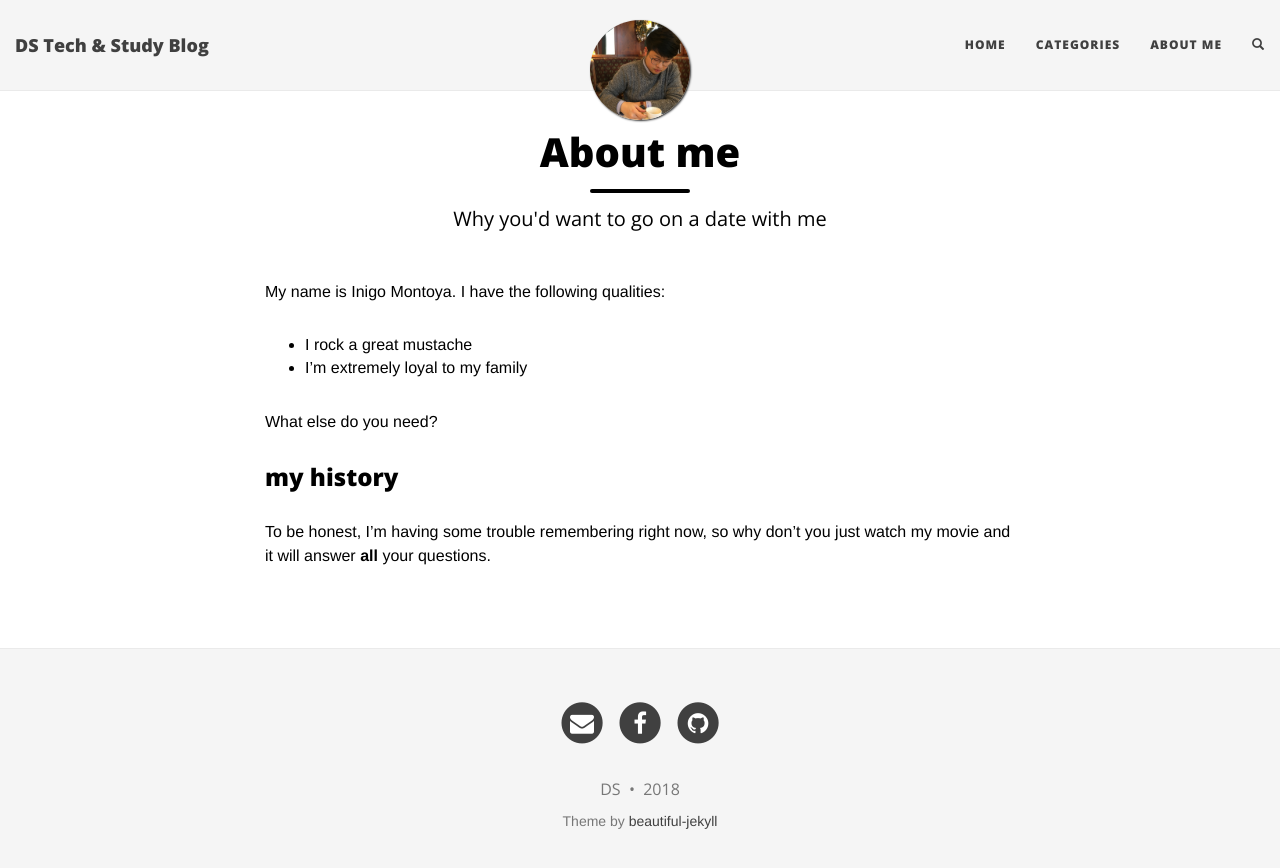
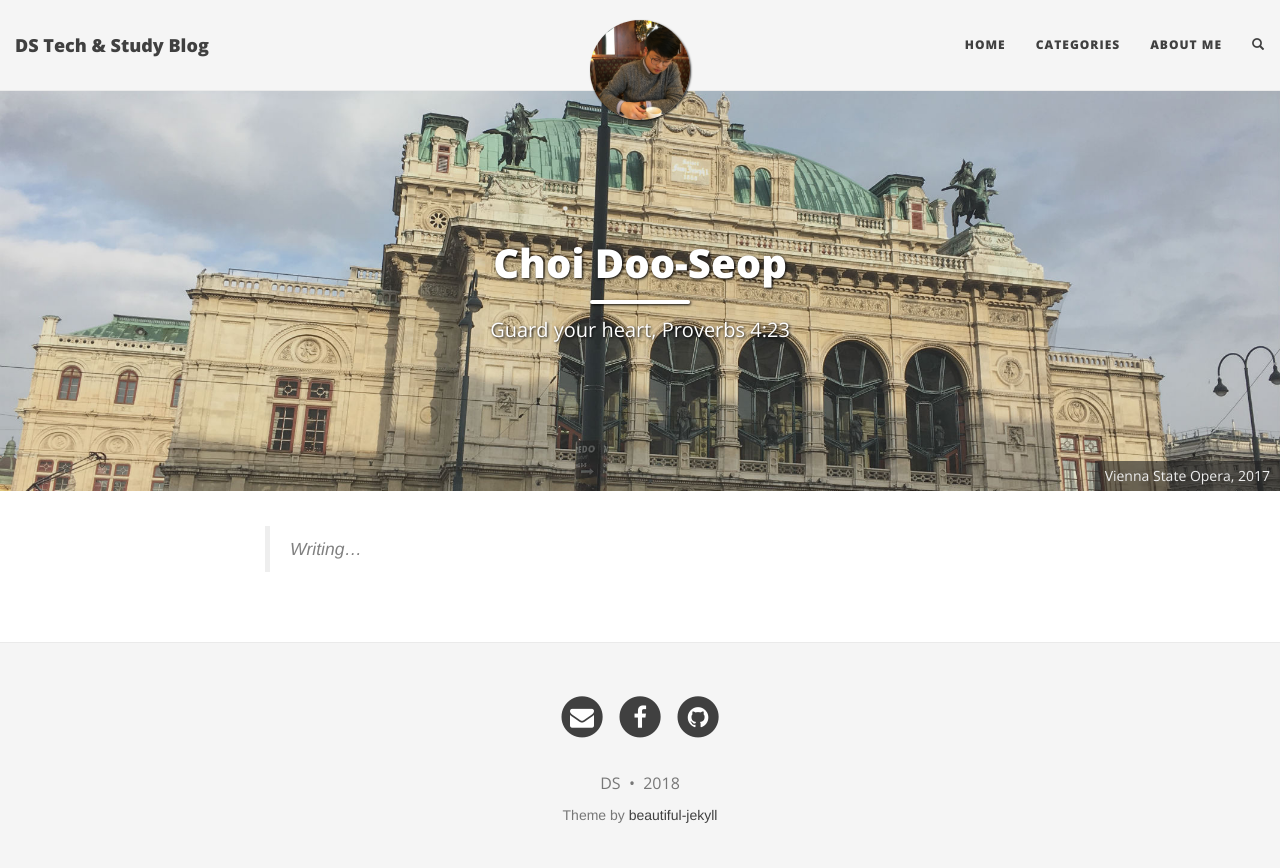
Before and after one commit to choidslab/choidslab.github.io, a Jekyll site: the page built from aboutme.md, in a window 1280 px wide. Shown: the top 868 px of the page. Built offline with Jekyll 4.4.1, drawn with Linux system fonts in a browser that asks for light colours; nearby versions of some CDN libraries.

Commit message:
Updated aboutme.md

```diff
--- a/aboutme.md
+++ b/aboutme.md
@@ -1,16 +1,9 @@
 ---
 layout: page
-title: About me
-subtitle: Why you'd want to go on a date with me
+title: Choi Doo-Seop
+subtitle: "Guard your heart, Proverbs 4:23"
+bigimg:
+  - "/img/aboutme.jpg" : "Vienna State Opera, 2017"
 ---
 
-My name is Inigo Montoya. I have the following qualities:
-
-- I rock a great mustache
-- I'm extremely loyal to my family
-
-What else do you need?
-
-### my history
-
-To be honest, I'm having some trouble remembering right now, so why don't you just watch [my movie](http://en.wikipedia.org/wiki/The_Princess_Bride_%28film%29) and it will answer **all** your questions.
+> Writing...
```
Also changed, not shown: img/aboutme.jpg (added), img/install-steps.gif (deleted), img/path.jpg (deleted), 1 other file.
